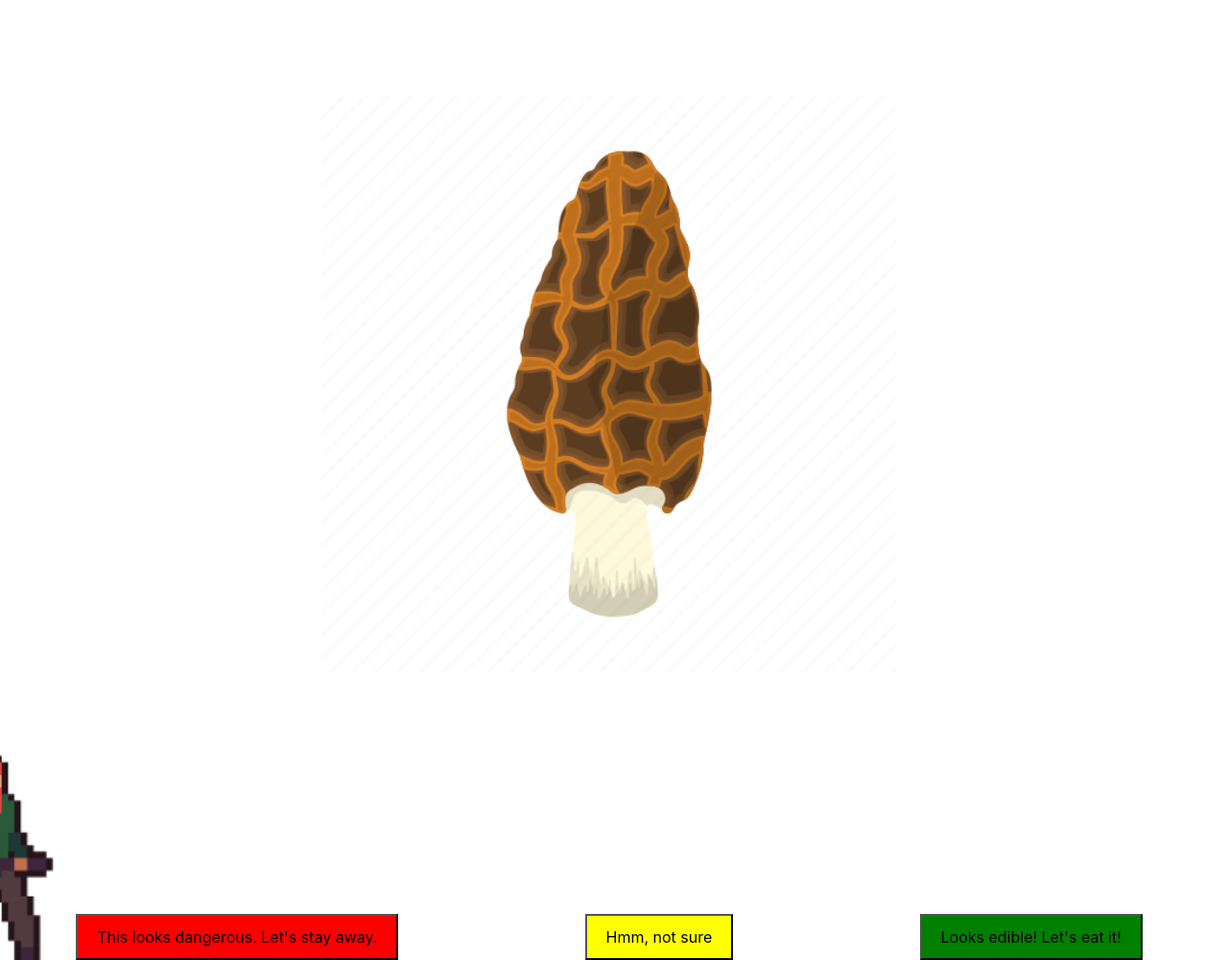
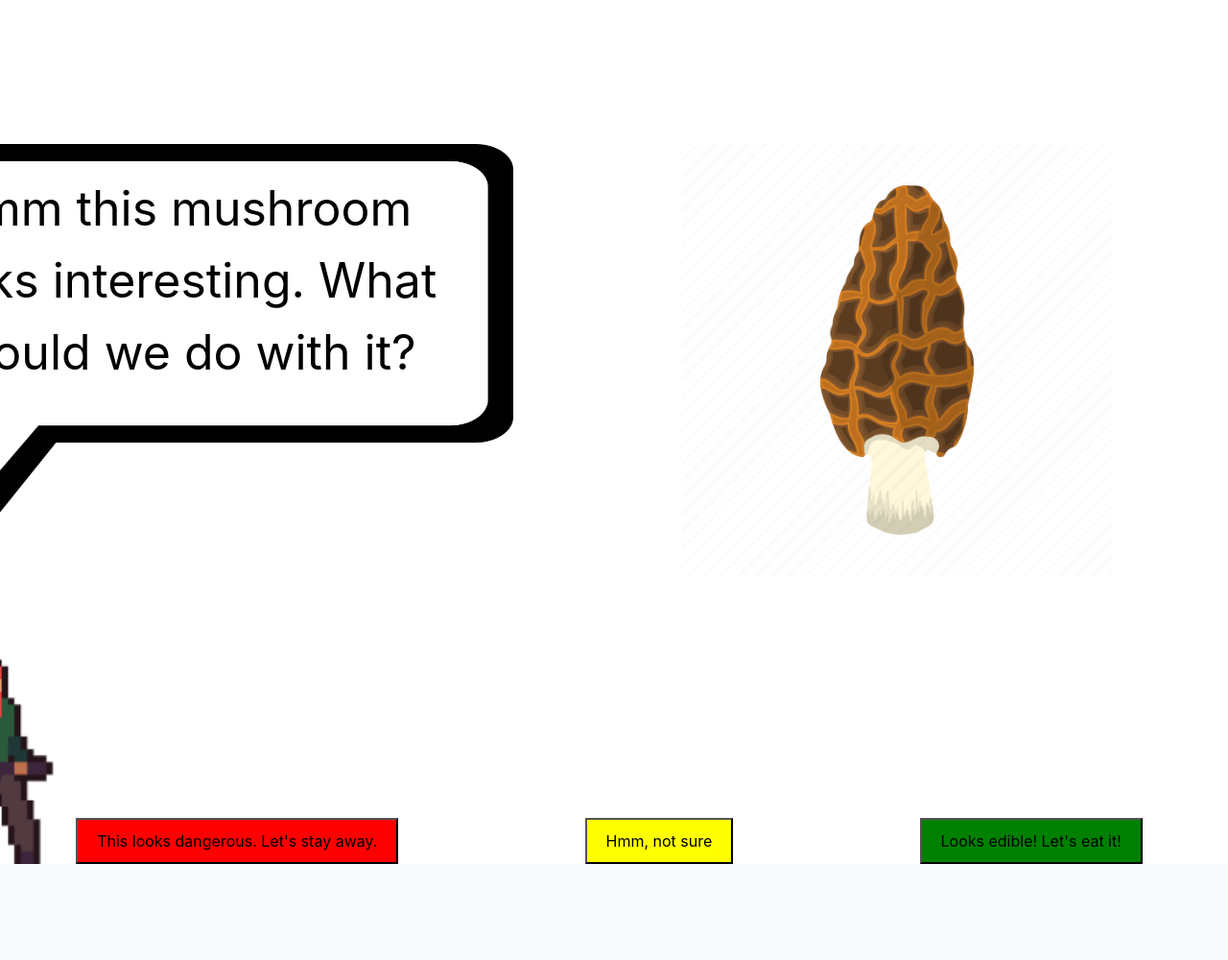
Before and after one commit to meiKuo/UI-Group-Project-, a Flask app: page /game/1 in a window 1280 px wide; the page is wider, and only the part inside the window is pictured. Shown: the part 56-1056 px from the top of that part at 96% size. After the commit the page ends 956 px from the top of that part, so only its background shows below. Run offline with Flask 2, Linux system fonts and the light colour scheme; some libraries are stand-ins or nearby versions.

Commit message:
initial interactions on individual mushroom screen

```diff
--- a/app.py
+++ b/app.py
@@ -36,7 +36,6 @@ def homepage():
 
 @app.route('/game/<path>')
 def game(path=None):
-    print(path)
     global health
     global hunger
     global quizMushrooms
--- a/static/game/game.js
+++ /dev/null
@@ -1,111 +0,0 @@
-function submitUserAnswer(idx) {
-    $.ajax({
-        type: "POST",
-        url: "/update",
-        dataType : "json",
-        contentType: "application/json; charset=utf-8",
-        data : JSON.stringify(idx),
-        success: function(result) {
-            console.log(result)
-            updateLives(result["lives"])
-            updateOnAnswer(idx)
-        },
-        error: function(request, status, error){
-            console.log("Error");
-            console.log(request)
-            console.log(status)
-            console.log(error)
-        }
-    });
-}
-
-function updateLives(nLives) {
-    $("#heart-container").empty()
-    for (let i = 0; i < nLives; i++) {
-        $("#heart-container").append($(
-            `<img src='/static/game/assets/heart.png' />`
-        ))
-    }
-}
-
-function updateHunger(){
-
-}
-
-function updateOnAnswer(idx) {
-    // $("#dialogue").text(question.choices[idx].dialogue)
-    console.log('idx', idx);
-    $(".button-box").empty()
-    if (idx == 0){
-      $("#dialogue").text("No problem, let's move on to another mushroom.")
-      $(".button-box").append($(
-          `<button id="toMapButton">Back to map</button>`
-      ))
-    }
-    else if (idx == 1){
-      $("#dialogue").text("Always good to be cautious. What should we do to help us decide?")
-      $(".button-box").append($(
-          `<button id="cutButton">Let's cut it open</button>
-          <button id="guidebookButton">Let's refer to the mushroom guidebook!</button>`
-      ))
-    }
-    else if (idx == 2){
-      $("#dialogue").text("Are you sure it's safe to eat?")
-      $(".button-box").append($(
-          `<button id="noEatButton2" class="noEatButton">No, I'm not sure.</button>
-          <button id="eatButton2" class="eatButton">Yes, let's eat it</button>`
-      ))
-    }
-
-}
-
-
-function resetChoices() {
-    $.each(question.choices, (i, val) => {
-        $(".button-box").append($(
-            `<a type="button" class="game-button" data-idx=${i}>${val.text}</a>`
-        ))
-    })
-}
-
-$(document).ready(function(){
-    // resetChoices()
-
-    $(document).on("click", ".game-button", function() {
-        const idx = $(this).data("idx")
-        if (idx !== undefined){
-            submitUserAnswer(idx)
-        }
-    })
-    $("#noEatButton").click(function(){
-        updateOnAnswer(0)
-    })
-    $("#notSureButton").click(function(){
-        updateOnAnswer(1)
-    })
-    $("#eatButton").click(function(){
-        updateOnAnswer(2)
-    })
-
-    $("#toMapButton").click(function(){
-        console.log('back to map')
-    })
-
-    $(document).on("click", "#noEatButton2", function() {
-        window.location.href = "/game/1"
-    })
-
-    $(document).on("click", "#eatButton2", function() {
-        window.location.href = "/game/1"
-    })
-
-    $(document).on("click", "#toMapButton", function() {
-        window.location.href = "/game/1"
-    })
-
-    $(document).on("click", "#cutButton", function() {
-        window.location.href = "/game/1"
-    })
-
-
-})
--- /dev/null
+++ b/static/game/game_ind_mushroom.js
@@ -0,0 +1,130 @@
+function submitUserAnswer(idx) {
+    $.ajax({
+        type: "POST",
+        url: "/update",
+        dataType : "json",
+        contentType: "application/json; charset=utf-8",
+        data : JSON.stringify(idx),
+        success: function(result) {
+            console.log(result)
+            updateLives(result["lives"])
+            updateOnAnswer(idx)
+        },
+        error: function(request, status, error){
+            console.log("Error");
+            console.log(request)
+            console.log(status)
+            console.log(error)
+        }
+    });
+}
+
+function updateLives(nLives) {
+    $("#heart-container").empty()
+    for (let i = 0; i < nLives; i++) {
+        $("#heart-container").append($(
+            `<img src='/static/game/assets/heart.png' />`
+        ))
+    }
+}
+
+function updateHunger(){
+
+}
+
+function updateOnAnswer(idx) {
+    // $("#dialogue").text(question.choices[idx].dialogue)
+    console.log('idx', idx);
+    $(".button_row").empty()
+    if (idx == 0){
+      $("#dialog").text("No problem, let's move on to another mushroom.")
+      $(".button_row").append($(
+          `<button id="toMapButton">Back to map</button>`
+      ))
+    }
+    else if (idx == 1){
+      $("#dialog").text("Always good to be cautious. What should we do to help us decide?")
+      $(".button_row").append($(
+          `<button id="backButton" class="noEatButton">Back</button>
+          <button id="cutButton">Let's cut it open</button>
+          <button id="guidebookButton">Let's refer to the mushroom guidebook!</button>`
+      ))
+    }
+    else if (idx == 2){
+      $("#dialog").text("Are you sure it's safe to eat?")
+      $(".button_row").append($(
+          `<button id="backButton" class="noEatButton">No, I'm not sure.</button>
+          <button id="eatButton2" class="eatButton">Yes, let's eat it</button>`
+      ))
+    }
+
+}
+
+
+function resetChoices() {
+    $.each(question.choices, (i, val) => {
+        $(".button-box").append($(
+            `<a type="button" class="game-button" data-idx=${i}>${val.text}</a>`
+        ))
+    })
+}
+
+$(document).ready(function(){
+    // resetChoices()
+
+    $("#dialog").text("Hmm this mushroom looks interesting. What should we do with it?")
+
+    // $(document).on("click", ".game-button", function() {
+    //     const idx = $(this).data("idx")
+    //     if (idx !== undefined){
+    //         submitUserAnswer(idx)
+    //     }
+    // })
+    $("#noEatButton").click(function(){
+        updateOnAnswer(0)
+    })
+    $(document).on("click", "#noEatButton", function() {
+        updateOnAnswer(0)
+    })
+
+    $("#notSureButton").click(function(){
+        updateOnAnswer(1)
+    })
+    $(document).on("click", "#notSureButton", function() {
+        updateOnAnswer(1)
+    })
+
+    $("#eatButton").click(function(){
+        updateOnAnswer(2)
+    })
+    $(document).on("click", "#eatButton", function() {
+        updateOnAnswer(2)
+    })
+
+    $(document).on("click", "#toMapButton", function() {
+        window.location.href = "/game/map"
+    })
+
+    $(document).on("click", "#backButton", function() {
+        $(".button_row").empty()
+        $("#dialog").text("Hmm this mushroom looks interesting. What should we do with it?")
+        $(".button_row").append($(
+            `<button id="noEatButton" class="noEatButton">This looks dangerous. Let's stay away.</button>
+            <button id="notSureButton" class="notSureButton">Hmm, not sure</button>
+            <button id="eatButton" class="eatButton">Looks edible! Let's eat it!</button>`
+        ))
+
+
+    })
+    //
+    // $(document).on("click", "#eatButton2", function() {
+    //     window.location.href = "/game/1"
+    // })
+
+    //
+    // $(document).on("click", "#cutButton", function() {
+    //     window.location.href = "/game/1"
+    // })
+
+
+})
--- a/static/main.css
+++ b/static/main.css
@@ -1,11 +1,10 @@
+/* game_home */
 .dialog_box{
   height: 500px;
   width: 700px;
   position: absolute;
   margin-left: 100px;
 }
-
-/* game_home */
 .it1{
   margin-left: 215px;
   margin-top: 70px;
@@ -76,8 +75,28 @@
 }
 
 /* game mushroom */
+.dialog{
+  height: 250px;
+  width: 620px;
+  position: absolute;
+  margin-top: 180px;
+  margin-left: -10px;
+  color: black;
+  font-size: 50px;
+  vertical-align: center;
+  text-align: center;
+  word-wrap: break-word;
+  /* background-color: pink; */
+}
+.square_dialog_box{
+  height: 400px;
+  width: 700px;
+  position: absolute;
+  margin-top: 150px;
+  margin-left: -50px;
+}
 .background_no_map{
-  height: 1000px;
+  height: 900px;
   width: 1500px;
   position: absolute;
   margin-left: -200px;
@@ -88,8 +107,9 @@
   text-align: center;
 }
 .main_mushroom{
-  height: 700px;
-  padding-top: 100px;
+  height: 600px;
+  padding-top: 150px;
+  padding-left: 600px;
 }
 .button_row{
   display: flex;
--- a/templates/game_ind_mushroom.html
+++ b/templates/game_ind_mushroom.html
@@ -6,13 +6,18 @@
     let mushroom = {{ mushroom | tojson }}
 </script>
 
-<script type="text/javascript" src="{{ url_for('static', filename = 'game/game.js') }}"></script>
+<script type="text/javascript" src="{{ url_for('static', filename = 'game/game_ind_mushroom.js') }}"></script>
 
 {% endblock %}
 
 {% block content %}
 <div class="background_no_map">
   <img class="character" src="{{ url_for('static', filename='game/assets/MC.png') }}"/>
+  <img class="square_dialog_box" src="{{ url_for('static', filename='images/square_dialog_box.png') }}"/>
+
+  <div id="dialog" class="dialog">
+  </div>
+
 
   <div class="main_mushroom_cont">
     <img src="{{ url_for('static', filename=mushroom['img_url'] ) }}" class="main_mushroom"/>
--- a/templates/game_map.html
+++ b/templates/game_map.html
@@ -6,7 +6,7 @@
     let mushrooms = {{ mushrooms | tojson }}
 </script>
 
-<script type="text/javascript" src="{{ url_for('static', filename = 'game/game.js') }}"></script>
+<!-- <script type="text/javascript" src="{{ url_for('static', filename = 'game/game.js') }}"></script> -->
 
 {% endblock %}
 
```
Also changed, not shown: static/images/square_dialog_box.png.
